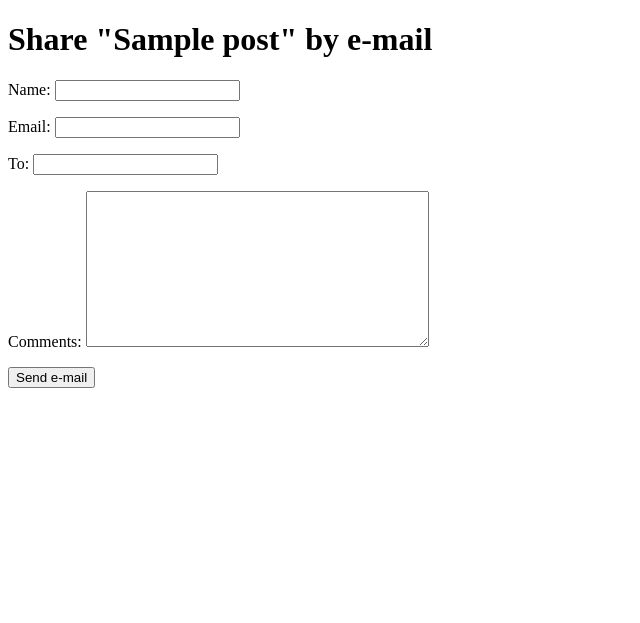
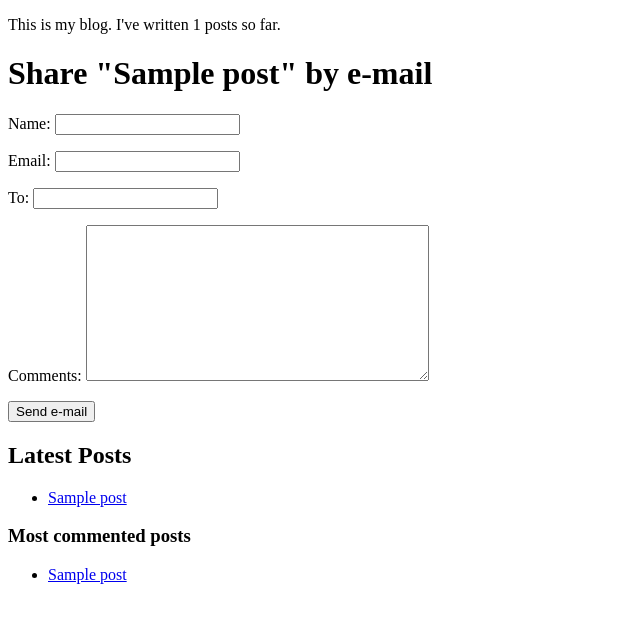
Before and after one commit to tolu-c/theBlog, a Django app: page /1/share/ in a window 1280 px wide. Shown: the top 623 px of the page, without its empty margins (0-640 px from the left). Run offline with Django 4.2, Linux system fonts and the light colour scheme; tables that the repository leaves empty hold one stand-in row (values such as "Sample post").

Commit message:
custom template tags

```diff
--- a/blog/templates/blog/base.html
+++ b/blog/templates/blog/base.html
@@ -1,3 +1,4 @@
+{% load blog_tags %}
 {% load static %}
 <!DOCTYPE html>
 <html>
@@ -6,6 +7,21 @@
     {% comment %} <link href="{% static "css/blog.css" %}" rel="stylesheet"> {% endcomment %}
   </head>
   <body>
+    <p>This is my blog. I've written {% total_posts %} posts so far.</p>
+
     <div>{% block content %} {% endblock %}</div>
+
+    <h2>Latest Posts</h2>
+    {% show_latest_posts 3 %}
+
+    <h3>Most commented posts</h3>
+    {% get_most_commented_posts as most_commented_posts %}
+    <ul>
+      {% for post in most_commented_posts %}
+        <li>
+          <a href="{{ post.get_absolute_url }}">{{ post.title }}</a>
+        </li>
+      {% endfor %}
+    </ul>
   </body>
 </html>
--- a/blog/templates/blog/post/detail.html
+++ b/blog/templates/blog/post/detail.html
@@ -1,11 +1,12 @@
 {% extends "blog/base.html" %}
+{% load blog_tags %}
 {% block title %}{{ post.title }}{% endblock %}
 {% block content %}
     <h1>{{ post.title }}</h1>
     <p>
     Published {{ post.publish }} by {{ post.author }}
     </p>
-    {{ post.body|linebreaks }}
+    {{ post.body|markdown }}
     <p>
         <a href="{% url "blog:post_share" post.id %}">
             Share this post
--- /dev/null
+++ b/blog/templates/blog/post/latest_posts.html
@@ -0,0 +1,7 @@
+<ul>
+    {% for post in latest_posts %}
+        <li>
+            <a href='{{ post.get_absolute_url }}'>{{ post.title }}</a>
+        </li>
+    {% endfor %}
+</ul>
--- a/blog/templates/blog/post/list.html
+++ b/blog/templates/blog/post/list.html
@@ -1,4 +1,5 @@
 {% extends "blog/base.html" %}
+{% load blog_tags %}
 {% block title %}theBlog{% endblock %}
 {% block content %}
     <h1>My Blog</h1>
@@ -18,7 +19,7 @@
         </p>
         </h2>
         <p>Published {{ post.publish }} by {{ post.author }}</p>
-        {{ post.body|truncatewords:30|linebreaks }}
+        {{ post.body|markdown|truncatewords_html:30 }}
     {% endfor %}
 
     {% include 'pagination.html' with page=posts %}
--- a/blog/templatetags/blog_tags.py
+++ b/blog/templatetags/blog_tags.py
@@ -1,8 +1,27 @@
 from django import template
 from ..models import Post
+from django.db.models import Count
+from django.utils.safestring import mark_safe
+import markdown
 
 register = template.Library()
+
 
 @register.simple_tag
 def total_posts():
     return Post.published.count()
+
+
+@register.inclusion_tag('blog/post/latest_posts.html')
+def show_latest_posts(count=5):
+    latest_posts = Post.published.order_by('-publish')[:count]
+    return {'latest_posts': latest_posts}
+
+
+@register.simple_tag
+def get_most_commented_posts(count=5):
+    return Post.published.annotate(total_comments=Count('comments')).order_by('-total_comments')[:count]
+
+@register.filter(name='markdown')
+def markdown_format(text):
+    return mark_safe(markdown.markdown(text))
--- a/requirements.txt
+++ b/requirements.txt
@@ -2,5 +2,6 @@ asgiref==3.5.0
 Django==4.0.3
 django-environ==0.8.1
 django-taggit==2.1.0
+Markdown==3.3.6
 sqlparse==0.4.2
 tzdata==2022.1
```
